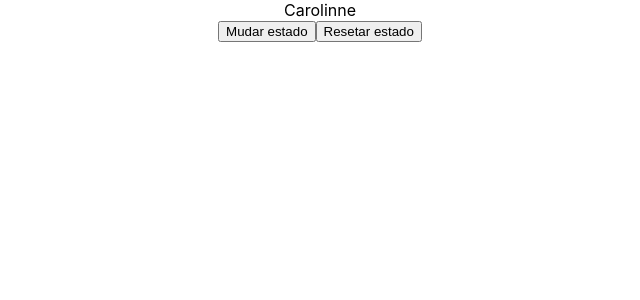
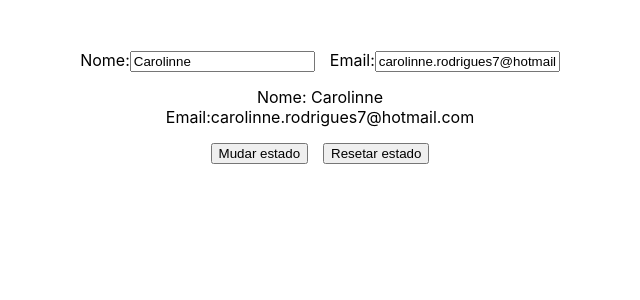
Before and after one commit to carolinnerodrigues/projeto-inicial, a React (Create React App) app: page / in a window 1280 px wide. Shown: the top 300 px of the page, without its empty margins (320-960 px from the left). Built offline with nearby package versions, Linux system fonts and the light colour scheme.

Commit message:
Forms and events

```diff
--- a/src/App.js
+++ b/src/App.js
@@ -8,10 +8,12 @@ class App extends Component{
   constructor(props){
     super(props)
     this.state = {
-      name: "Carolinne"
+      name: "Carolinne",
+      email: "carolinne.rodrigues7@hotmail.com"
     }
     this.changeState = this.changeState.bind(this);
     this.resetState = this.resetState.bind(this);
+    this.changeInput = this.changeInput.bind(this);
   }
 
   changeState(){
@@ -20,12 +22,44 @@ class App extends Component{
   resetState(){
     this.setState({name:"Carolinne"})
   }
+  changeInput(event){
+    let target = event.target;
+    let index = target.name;
+
+    this.setState({
+      [index]:target.value
+    })
+  }
 
   render(){
     return (
-      <div className="App">
-        <div>{this.state.name}</div>
-        <button onClick={this.changeState} > Mudar estado </button>
+      <div className="App" style={{ padding:'50px'}}>
+        <div>
+          <form>
+            <label>
+              Nome:
+              <input
+                type="text"
+                name="name"
+                value={this.state.name}
+                onChange={this.changeInput}
+                style={{ marginRight: '15px' }}
+              />
+              Email:
+              <input
+                type="text"
+                name="email"
+                value={this.state.email}
+                onChange={this.changeInput}
+              />
+            </label>
+          </form>
+        </div>
+        <div style={{ padding:'15px' }}>
+          Nome: {this.state.name} <br/>
+          Email:{this.state.email}
+        </div>
+        <button onClick={this.changeState} style={{ marginRight: '15px' }}> Mudar estado </button>
         <button onClick={this.resetState} > Resetar estado </button>
       </div>
     );
```
